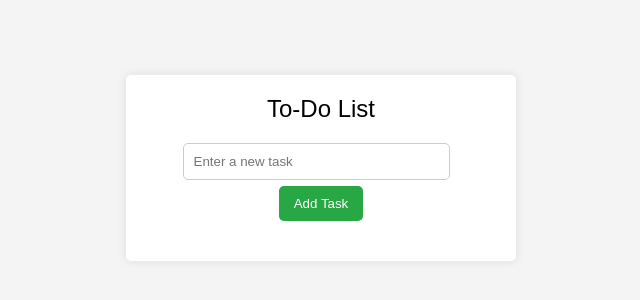
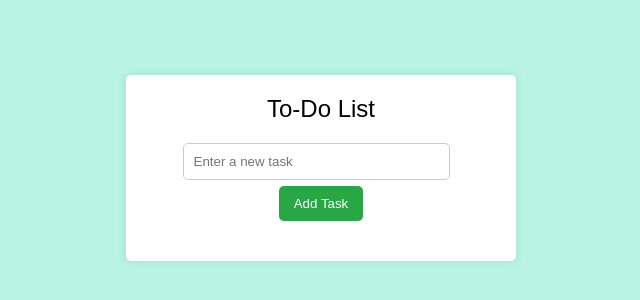
Before and after one commit to SalasDelil/todo-list-app, a plain HTML site: page index.html in a window 1280 px wide. Shown: the part 232-532 px from the top of the page, without its empty margins (319-959 px from the left). Drawn offline with Linux system fonts and the light colour scheme.

Commit message:
Background change.

```diff
--- a/styles/style.css
+++ b/styles/style.css
@@ -1,6 +1,6 @@
 body {
     font-family: Arial, sans-serif;
-    background-color: #f4f4f4;
+    background-color: #b8f3e4;
     margin: 0;
     padding: 0;
     display: flex;
```
